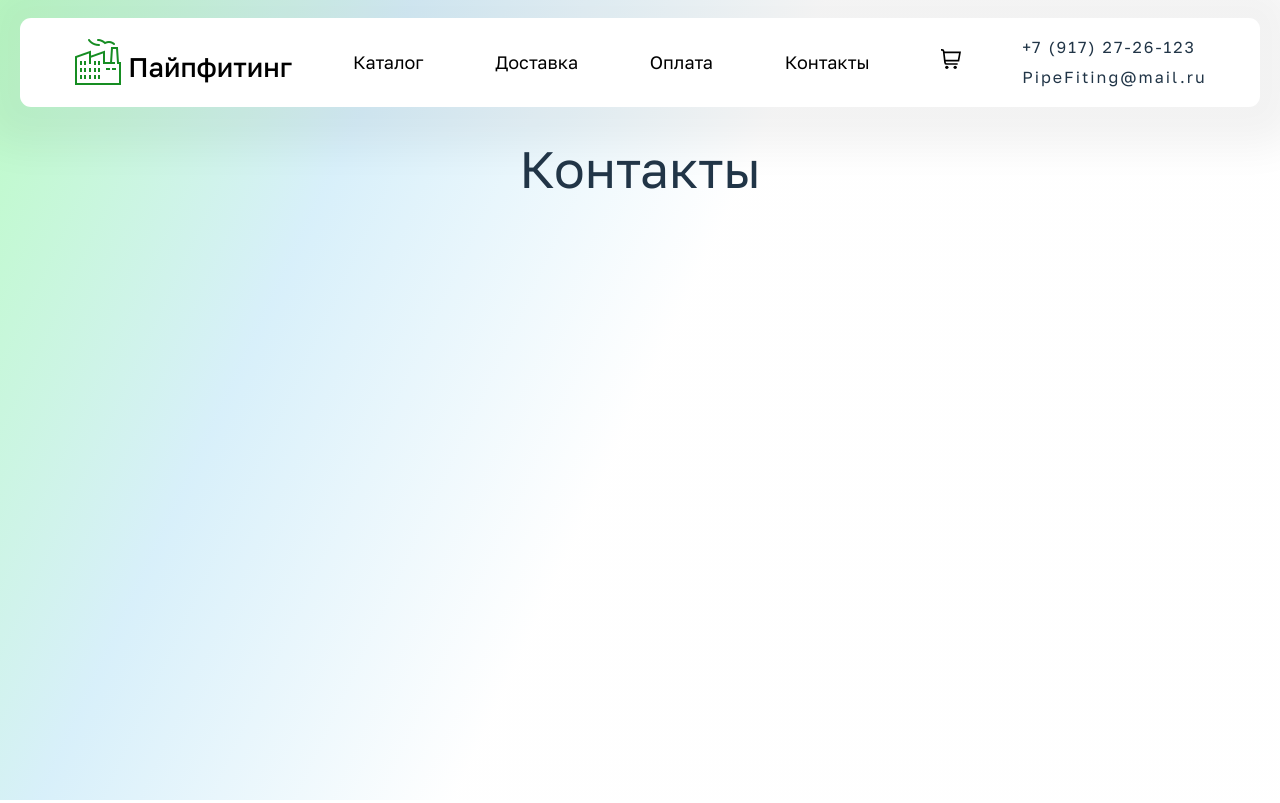
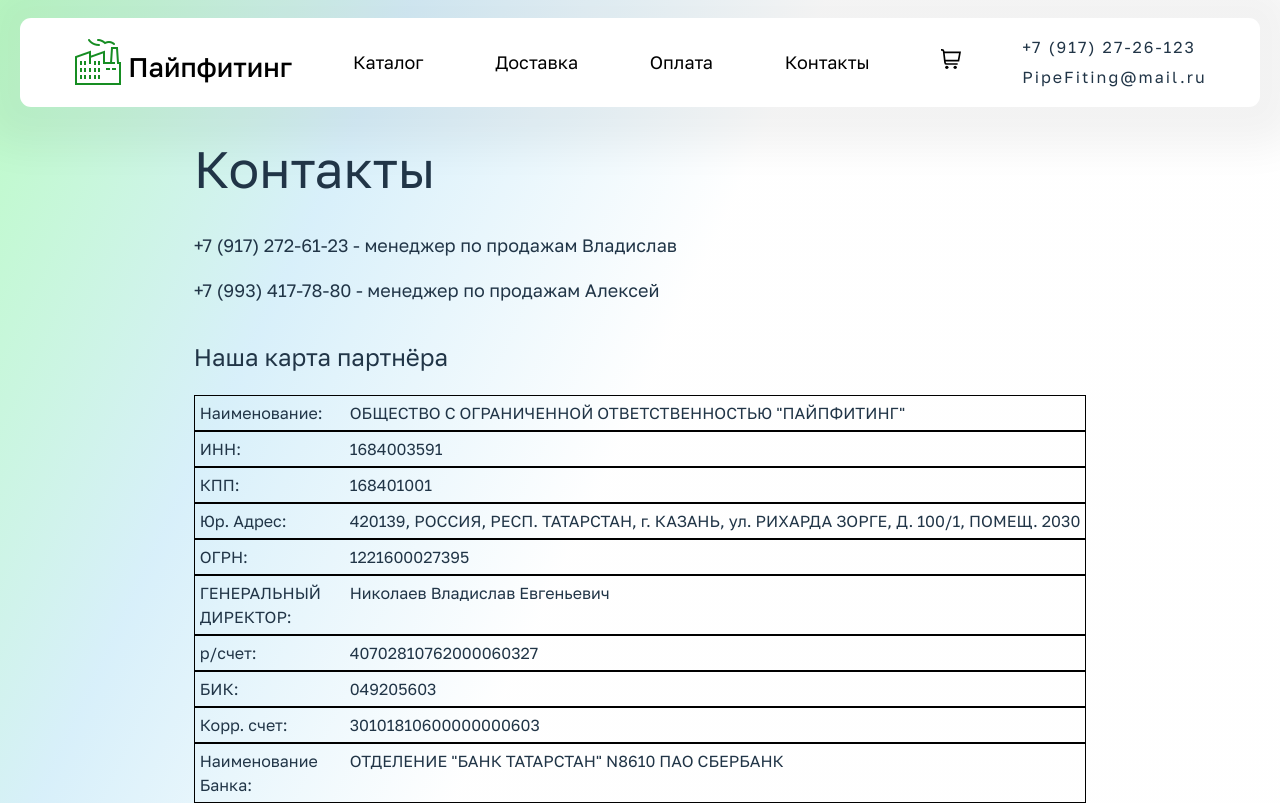
Before and after one commit to karysf/karysf.github.io, a React (Vite) app: page /contacts in a window 1280 px wide. Built offline with nearby package versions, Linux system fonts and the light colour scheme.

Commit message:
добавляет страницы оплаты и контактов

```diff
--- a/src/components/Layout/Layout.tsx
+++ b/src/components/Layout/Layout.tsx
@@ -6,7 +6,7 @@ const RootContainer = styled.div`
   /* display: flex; */
   /* justify-content: center; */
   width: 100%;
-  height: 100vh;
+  min-height: 100vh;
   background: linear-gradient(
     115deg,
     rgb(47 245 77 / 32%),
--- a/src/main.tsx
+++ b/src/main.tsx
@@ -5,6 +5,7 @@ import "./index.css";
 import { Welcome } from "./pages/WelcomePage/Welcome.tsx";
 import { Layout } from "./components/Layout/Layout.tsx";
 import { Delivery } from "./pages/Delivery/Delivery.tsx";
+import { Payment } from "./pages/Payment/Payment.tsx";
 import { Catalog } from "./pages/Catalog/index.ts";
 import { Contacts } from "./pages/Contacts/Contacts.tsx";
 import { Cart } from "./pages/Cart/Cart.tsx";
@@ -39,6 +40,10 @@ const router = createBrowserRouter(
           path: "/delivery",
           element: <Delivery />,
         },
+        {
+          path: "/payment",
+          element: <Payment />,
+        },
       ],
     },
   ]
--- a/src/pages/Contacts/Contacts.tsx
+++ b/src/pages/Contacts/Contacts.tsx
@@ -1,7 +1,80 @@
+import styled from "styled-components";
+
+const Phones = styled.div`
+  > p {
+    font-weight: 700;
+    font-size: 18px;
+  }
+  margin-bottom: 35px;
+`;
+
+const Requisites = styled.div`
+  > div {
+    display: grid;
+    grid-template-columns: 150px auto;
+    border: 1px solid black;
+    > p {
+      margin: 5px;
+    }
+  }
+`;
 export function Contacts() {
   return (
     <>
       <h1>Контакты</h1>
+      <Phones>
+        <p>+7 (917) 272-61-23 - менеджер по продажам Владислав</p>
+        <p>+7 (993) 417-78-80 - менеджер по продажам Алексей</p>
+      </Phones>
+
+      <h2>Наша карта партнёра</h2>
+      <Requisites>
+        <div>
+          <p>Наименование:</p>
+          <p>ОБЩЕСТВО С ОГРАНИЧЕННОЙ ОТВЕТСТВЕННОСТЬЮ "ПАЙПФИТИНГ"</p>
+        </div>
+        <div>
+          <p>ИНН:</p>
+          <p>1684003591</p>
+        </div>
+        <div>
+          <p>КПП:</p>
+          <p>168401001</p>
+        </div>
+
+        <div>
+          <p> Юр. Адрес:</p>
+          <p>
+            420139, РОССИЯ, РЕСП. ТАТАРСТАН, г. КАЗАНЬ, ул. РИХАРДА ЗОРГЕ, Д.
+            100/1, ПОМЕЩ. 2030
+          </p>
+        </div>
+
+        <div>
+          <p>ОГРН:</p>
+          <p>1221600027395</p>
+        </div>
+        <div>
+          <p>ГЕНЕРАЛЬНЫЙ ДИРЕКТОР:</p>
+          <p>Николаев Владислав Евгеньевич</p>
+        </div>
+        <div>
+          <p>р/счет:</p>
+          <p>40702810762000060327</p>
+        </div>
+        <div>
+          <p>БИК:</p>
+          <p>049205603</p>
+        </div>
+        <div>
+          <p>Корр. счет:</p>
+          <p>30101810600000000603</p>
+        </div>
+        <div>
+          <p>Наименование Банка:</p>
+          <p>ОТДЕЛЕНИЕ "БАНК ТАТАРСТАН" N8610 ПАО СБЕРБАНК</p>
+        </div>
+      </Requisites>
     </>
   );
 }
--- a/src/pages/Delivery/Delivery.tsx
+++ b/src/pages/Delivery/Delivery.tsx
@@ -4,11 +4,11 @@ export function Delivery() {
       <h1>Доставка</h1>
 
       <h3>Доставка в пределах г. Казани</h3>
+      <p>Доставка по г. Казани осуществляется бесплатно.</p>
       <p>
-        Доставка по г. Казани осуществляется бесплатно. // Доставка до любой
-        транспортной компании в г. Казань – бесплатная. Для отправки товара ТК
-        не забудьте направить сопроводительные документы менеджеру (паспорт
-        получателя, карту партнера).
+        Доставка до любой транспортной компании в г. Казань – бесплатная. Для
+        отправки товара ТК не забудьте направить сопроводительные документы
+        менеджеру (паспорт получателя, карту партнера).
       </p>
       <h3>Доставка в пределах Республики Татарстан</h3>
       <p>
--- /dev/null
+++ b/src/pages/Payment/Payment.tsx
@@ -0,0 +1,26 @@
+import styled from "styled-components";
+
+const Page = styled.div`
+  width: 100%;
+`;
+export function Payment() {
+  return (
+    <Page>
+      <h1>Оплата</h1>
+      <h3>Наличный расчет</h3>
+      <p>
+        Вы можете произвести оплату товара наличными при получении или переводом
+        на карту нашему менеджеру.
+      </p>
+
+      <h3>Безналичный расчет</h3>
+      <p>
+        Для юридических лиц возможна оплата продукции по безналичному расчету.
+      </p>
+      <p>
+        Счет на товар выставляется с НДС 20%. Условия поставки прописаны в
+        счете.
+      </p>
+    </Page>
+  );
+}
```
